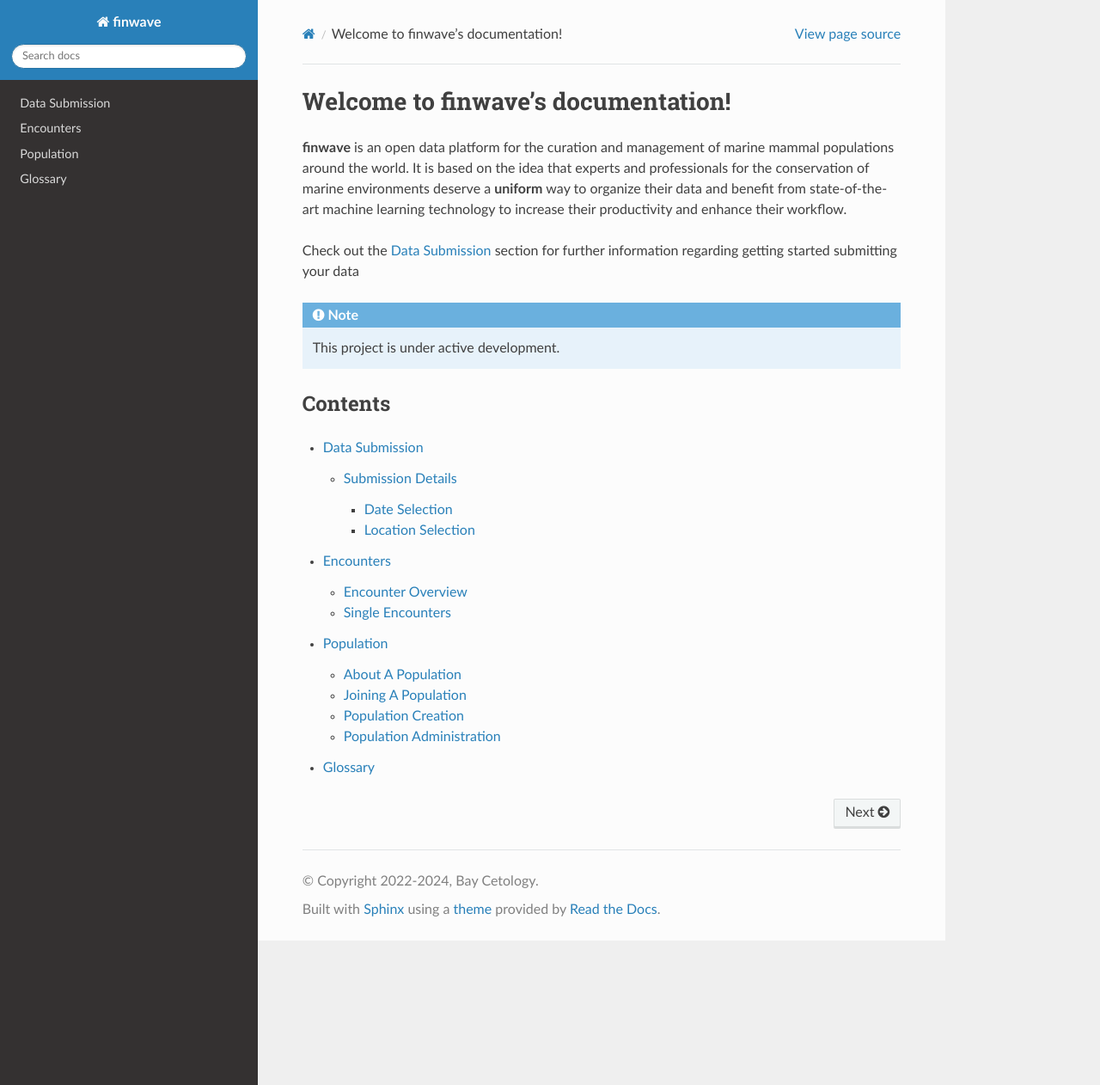
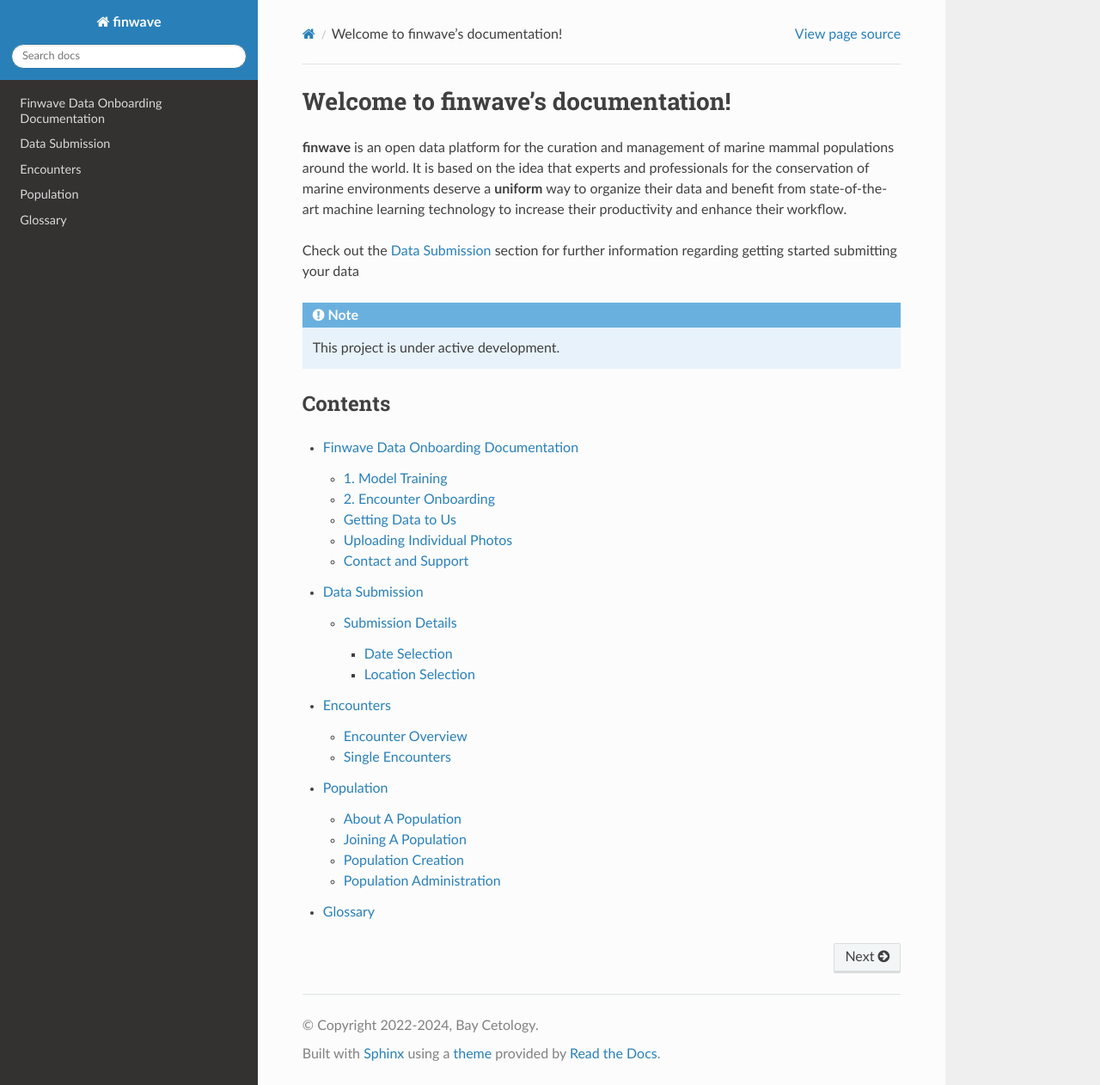
Before and after one commit to alexanderbarnhill/finwave-docs, a Sphinx documentation site: the page built from docs/source/index.rst, in a window 1280 px wide and 1262 px high. Shown: the whole window at 86% size. Built offline with Sphinx 7.4.7 and the Read the Docs theme 3.1.0, drawn with Linux system fonts in a browser that asks for light colours; some of the changed lines change nothing that is shown.

Commit message:
Add onboarding documentation

```diff
--- a/docs/source/index.rst
+++ b/docs/source/index.rst
@@ -16,6 +16,7 @@
 .. toctree::
    :maxdepth: 3
 
+   onboarding
    data_submission
    encounter
    population
--- /dev/null
+++ b/docs/source/onboarding.rst
@@ -0,0 +1,86 @@
+.. _onboarding:
+
+=======================================
+Finwave Data Onboarding Documentation
+=======================================
+
+Finwave supports data onboarding through two main processes:
+
+1. **Model Training:** Training a deep learning model to identify individuals in the population.
+2. **Encounter Onboarding:** Uploading photos and metadata of historical encounters to provide a record of individuals.
+
+----------------------------------------
+1. Model Training
+----------------------------------------
+
+**Process Overview:**
+
+- Extract identifying characteristics of individuals (usually dorsal fins) from full encounter photos.
+- Use these extracted fins to train a deep learning model.
+- Deploy the trained model to our model zoo for identification of individuals in newly uploaded encounters.
+
+**Requirements for Model Training:**
+
+- **Photos of Individuals:**
+   - Photos should feature individuals in the population under consideration.
+   - Cropping is not necessary, but if multiple individuals are present in the photo, it is preferable to crop the photos for easier processing.
+   - Images should be clear, high resolution, and capture identifying features.
+
+----------------------------------------
+2. Encounter Onboarding
+----------------------------------------
+
+**Process Overview:**
+
+- Photos should be arranged in a folder structure that is machine interpretable.
+- Each encounter’s photos should be placed in a folder that identifies the encounter. The folder naming scheme should be consistent.
+- Historical encounters must include the following metadata:
+    - **Location:** Name, latitude, and longitude.
+    - **Photographer:** First name, last name, and optionally an email address. If the email is unavailable, a dummy email can be created temporarily.
+    - **Date:** Date of the encounter.
+    - **Photos:** High-quality images associated with the encounter.
+
+**Metadata Organization:**
+
+- Metadata can be:
+    - Incorporated in the folder name.
+    - Provided in a separate mapping file that associates the folder name with the relevant data.
+
+----------------------------------------
+Getting Data to Us
+----------------------------------------
+
+We offer multiple ways to upload your data to Finwave:
+
+1. **Azure Storage Browser:**
+   - We provide credentials to upload data directly to Azure storage.
+   - You can use the Azure Storage Browser tool to facilitate the upload.
+
+2. **Cloud Storage Platforms:**
+   - You can send data directly via platforms such as Google Drive or Microsoft OneDrive.
+   - We can manually import data if provided in a structured format.
+
+3. **Finwave Onboarding Tool:**
+   - Our onboarding tool automates encounter data upload directly to Finwave.
+   - Currently, this involves running a Python script via the command line.
+   - A cross-platform GUI tool is in development to streamline this process.
+
+----------------------------------------
+Uploading Individual Photos
+----------------------------------------
+
+For individual photos, the preferred method is to:
+
+- Upload them via the Azure Storage Browser or cloud platforms like Google Drive.
+- Place individual photos in folders where the **folder name corresponds to the identity of the individual.**
+
+Maintaining a consistent folder structure and metadata organization ensures seamless integration with Finwave and facilitates accurate identification and encounter management.
+
+----------------------------------------
+Contact and Support
+----------------------------------------
+
+For assistance with data onboarding or credentials for Azure storage:
+
+- Email: info@finwave.io
+- Documentation: https://docs.finwave.io
```
